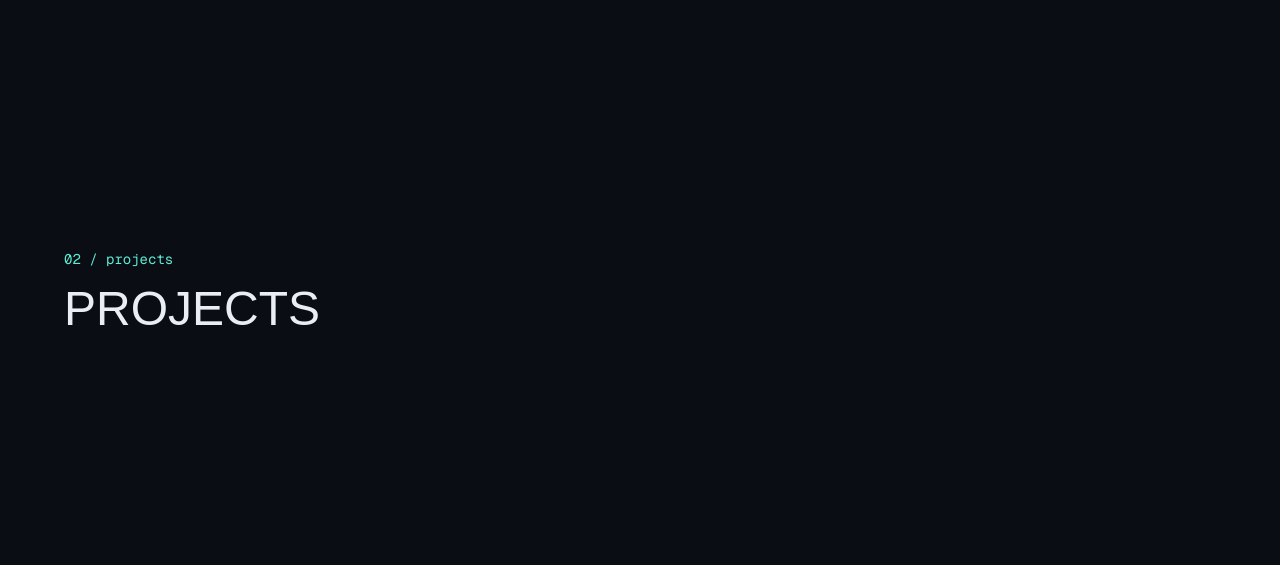
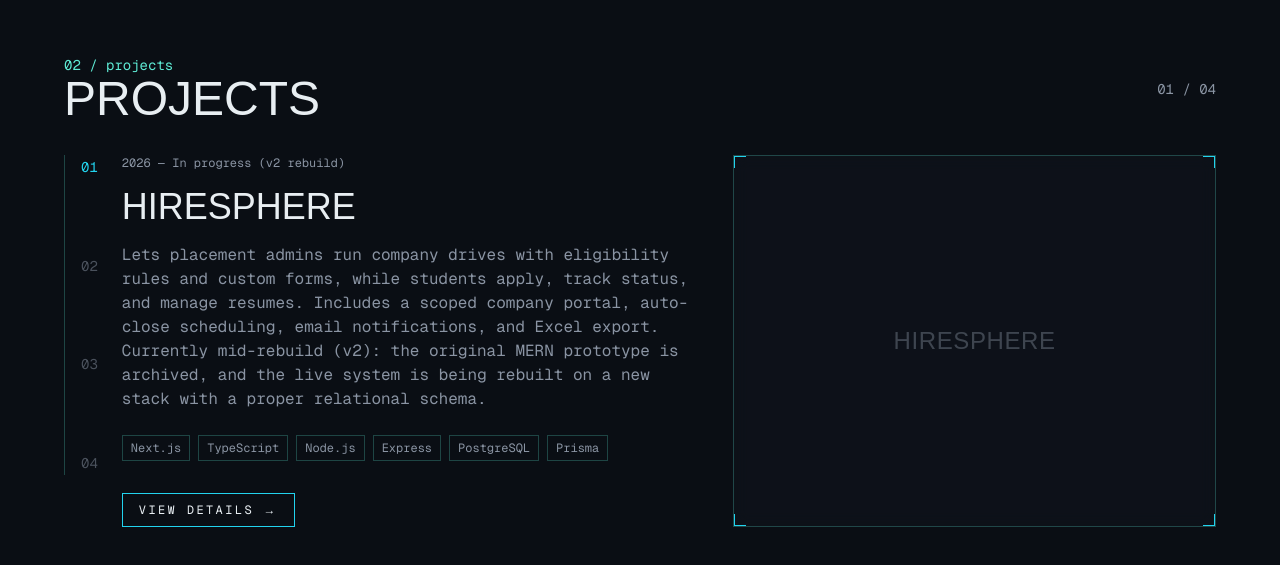
Before and after one commit to durgeshkhushlani/portfolio, a Next.js app: page / in a window 1280 px wide. Shown: the part 1709-2274 px from the top of the page. Built offline with nearby package versions, Linux system fonts and the light colour scheme; a web font is replaced by a local one.

Commit message:
Add Projects section with scroll-driven sliding carousel and numbered index

```diff
--- a/src/app/page.tsx
+++ b/src/app/page.tsx
@@ -1,21 +1,13 @@
 import Hero from "@/components/sections/Hero";
 import About from "@/components/sections/About";
+import Projects from "@/components/sections/Projects";
 
 export default function Home() {
   return (
     <>
       <Hero />
       <About />
-
-      <section
-        id="projects"
-        className="flex min-h-screen flex-col items-start justify-center gap-4 px-6 sm:px-16"
-      >
-        <p className="font-mono text-sm text-accent">02 / projects</p>
-        <h2 className="font-display text-4xl uppercase text-foreground sm:text-5xl">
-          Projects
-        </h2>
-      </section>
+      <Projects />
 
       <section
         id="skills"
--- /dev/null
+++ b/src/components/sections/Projects.tsx
@@ -0,0 +1,135 @@
+"use client";
+
+import { useEffect, useRef, useState } from "react";
+import HudFrame from "@/components/HudFrame";
+import { projects } from "@/data/projects";
+
+const COUNT = projects.length;
+
+export default function Projects() {
+  const wrapperRef = useRef<HTMLElement>(null);
+  const [active, setActive] = useState(0);
+
+  useEffect(() => {
+    function onScroll() {
+      const el = wrapperRef.current;
+      if (!el) return;
+      const rect = el.getBoundingClientRect();
+      const total = rect.height - window.innerHeight;
+      const scrolled = Math.min(Math.max(-rect.top, 0), total);
+      const progress = total > 0 ? scrolled / total : 0;
+      setActive(Math.round(progress * (COUNT - 1)));
+    }
+
+    window.addEventListener("scroll", onScroll, { passive: true });
+    onScroll();
+    return () => window.removeEventListener("scroll", onScroll);
+  }, []);
+
+  function goTo(index: number) {
+    const el = wrapperRef.current;
+    if (!el) return;
+    const total = el.getBoundingClientRect().height - window.innerHeight;
+    const target =
+      el.getBoundingClientRect().top +
+      window.scrollY +
+      (total * index) / (COUNT - 1);
+    window.scrollTo({ top: target, behavior: "smooth" });
+  }
+
+  return (
+    <section
+      id="projects"
+      ref={wrapperRef}
+      style={{ height: `${COUNT * 100}vh` }}
+      className="relative"
+    >
+      <div className="sticky top-0 flex h-screen flex-col justify-center gap-8 overflow-hidden px-6 py-24 sm:px-16">
+        <div className="flex items-center justify-between">
+          <div>
+            <p className="font-mono text-sm text-accent">02 / projects</p>
+            <h2 className="font-display text-4xl uppercase text-foreground sm:text-5xl">
+              Projects
+            </h2>
+          </div>
+          <p className="hidden font-mono text-sm text-foreground-dim sm:block">
+            {String(active + 1).padStart(2, "0")} / {String(COUNT).padStart(2, "0")}
+          </p>
+        </div>
+
+        <div className="flex gap-6">
+          <ol className="hidden h-80 flex-col justify-between border-l border-border pl-4 sm:flex">
+            {projects.map((project, i) => (
+              <li key={project.name}>
+                <button
+                  onClick={() => goTo(i)}
+                  className={`font-mono text-sm transition-colors ${
+                    i === active
+                      ? "text-accent-strong"
+                      : "text-foreground-dim/50 hover:text-foreground-dim"
+                  }`}
+                >
+                  {String(i + 1).padStart(2, "0")}
+                </button>
+              </li>
+            ))}
+          </ol>
+
+          <div className="relative w-full overflow-hidden">
+            <div
+              className="flex transition-transform duration-500 ease-out"
+              style={{ transform: `translateX(-${active * 100}%)` }}
+            >
+              {projects.map((project) => (
+                <article
+                  key={project.name}
+                  className="grid w-full shrink-0 gap-8 lg:grid-cols-[1.2fr_1fr]"
+                >
+                  <div className="flex flex-col gap-4">
+                    <p className="font-mono text-xs text-foreground-dim">
+                      {project.year} — {project.status}
+                    </p>
+                    <h3 className="font-display text-3xl uppercase text-foreground sm:text-4xl">
+                      {project.name}
+                    </h3>
+                    <p className="font-mono text-sm text-foreground-dim sm:text-base">
+                      {project.description}
+                    </p>
+
+                    <div className="flex flex-wrap gap-2 pt-2">
+                      {project.tech.map((tech) => (
+                        <span
+                          key={tech}
+                          className="border border-border px-2 py-1 font-mono text-xs text-foreground-dim"
+                        >
+                          {tech}
+                        </span>
+                      ))}
+                    </div>
+
+                    <div className="flex gap-4 pt-4 font-mono text-xs uppercase tracking-[0.2em]">
+                      <a
+                        href={project.liveUrl ?? project.githubUrl}
+                        target="_blank"
+                        rel="noopener noreferrer"
+                        className="border border-accent-strong px-4 py-2 text-foreground transition-colors hover:bg-accent-strong/10"
+                      >
+                        View details →
+                      </a>
+                    </div>
+                  </div>
+
+                  <HudFrame className="hidden min-h-64 items-center justify-center lg:flex">
+                    <p className="font-display text-2xl uppercase tracking-wide text-foreground-dim/40">
+                      {project.name}
+                    </p>
+                  </HudFrame>
+                </article>
+              ))}
+            </div>
+          </div>
+        </div>
+      </div>
+    </section>
+  );
+}
--- /dev/null
+++ b/src/data/projects.ts
@@ -0,0 +1,59 @@
+export type Project = {
+  name: string;
+  oneLiner: string;
+  description: string;
+  tech: string[];
+  liveUrl?: string;
+  githubUrl: string;
+  year: string;
+  status: string;
+};
+
+export const projects: Project[] = [
+  {
+    name: "HireSphere",
+    oneLiner:
+      "Campus placement management platform replacing spreadsheets and email chains.",
+    description:
+      "Lets placement admins run company drives with eligibility rules and custom forms, while students apply, track status, and manage resumes. Includes a scoped company portal, auto-close scheduling, email notifications, and Excel export. Currently mid-rebuild (v2): the original MERN prototype is archived, and the live system is being rebuilt on a new stack with a proper relational schema.",
+    tech: ["Next.js", "TypeScript", "Node.js", "Express", "PostgreSQL", "Prisma"],
+    liveUrl: "https://hiresphere-university.vercel.app/",
+    githubUrl: "https://github.com/durgeshkhushlani/HireSphere",
+    year: "2026",
+    status: "In progress (v2 rebuild)",
+  },
+  {
+    name: "Orbit",
+    oneLiner:
+      "Local-first multi-agent AI assistant that retrieves, summarizes, and acts on your files via natural language.",
+    description:
+      "Runs entirely on-device — local LLM inference via Ollama, local vector search via ChromaDB — so documents and conversations never leave your machine. A supervisor agent orchestrates specialist agents (retrieval, file management, document generation, email, web search) via LangGraph, with human-in-the-loop confirmation before any side-effecting action like moving a file or sending an email.",
+    tech: ["Python", "FastAPI", "Ollama", "LangGraph", "LangChain", "ChromaDB"],
+    githubUrl: "https://github.com/durgeshkhushlani/Orbit",
+    year: "2026",
+    status: "Active development",
+  },
+  {
+    name: "CampusOne",
+    oneLiner:
+      "Unified digital campus management platform for students, faculty, and admins.",
+    description:
+      "Full-stack MERN capstone project — a digital ecosystem for academic environments covering student, faculty, and admin workflows in one platform.",
+    tech: ["MongoDB", "Express.js", "React.js", "Node.js"],
+    liveUrl: "https://campus-one-dau.vercel.app",
+    githubUrl: "https://github.com/durgeshkhushlani/CampusOne-Personal",
+    year: "2025-2026",
+    status: "Completed (academic capstone)",
+  },
+  {
+    name: "Veritas",
+    oneLiner:
+      "Multi-agent research assistant that cross-verifies web sources before answering.",
+    description:
+      "Decomposes each question into focused sub-queries, retrieves and reads up to 5 sources per question, and cross-checks claims across sources — flagging contradictions and re-searching when needed. Every claim in the final answer is traced back to a citation, and the system is evaluated for faithfulness. Includes a guardrail that asks for clarification on ambiguous questions instead of guessing.",
+    tech: ["Python", "LangGraph", "Streamlit"],
+    githubUrl: "https://github.com/durgeshkhushlani/Veritas",
+    year: "2026",
+    status: "Currently building",
+  },
+];
```
